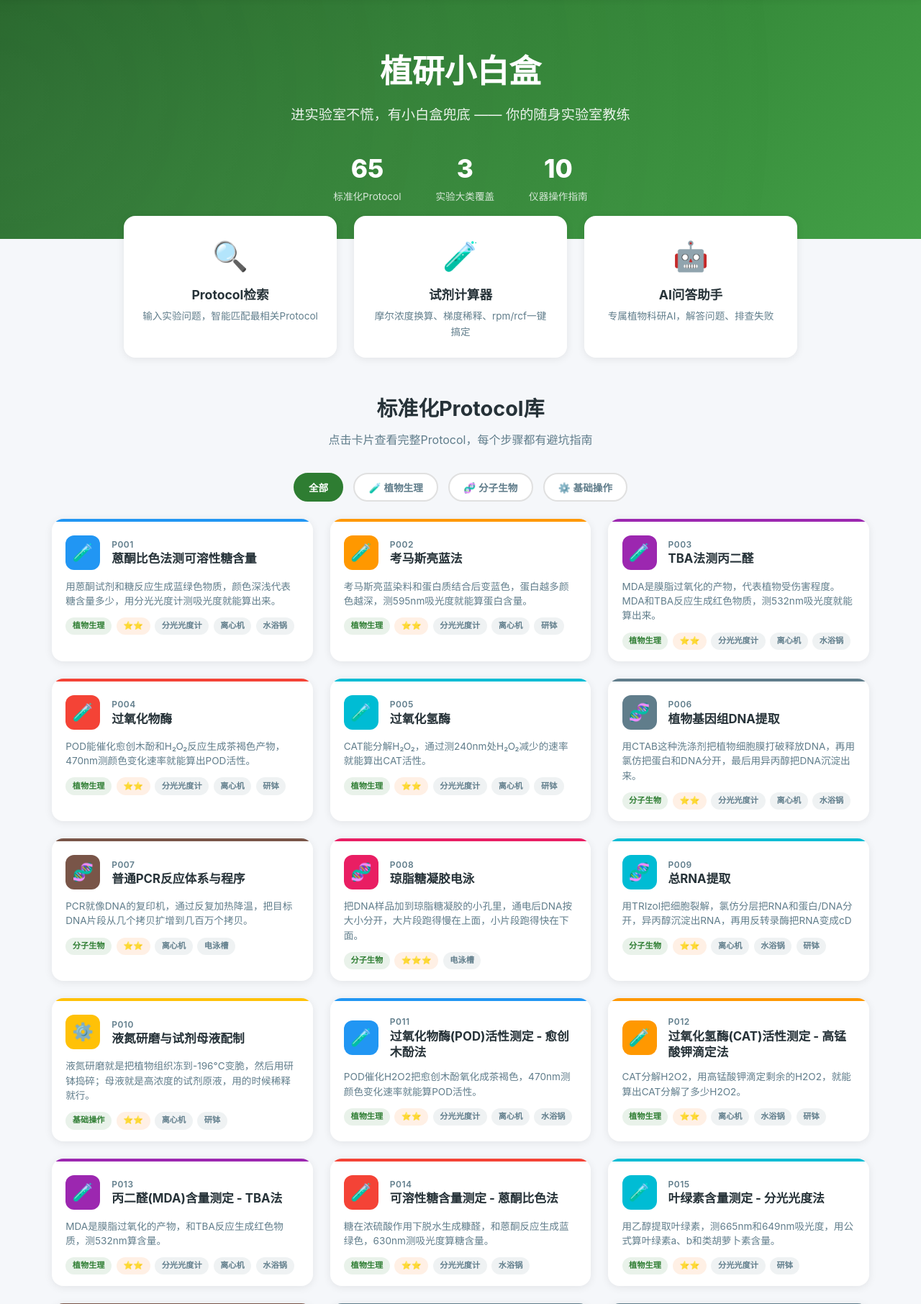
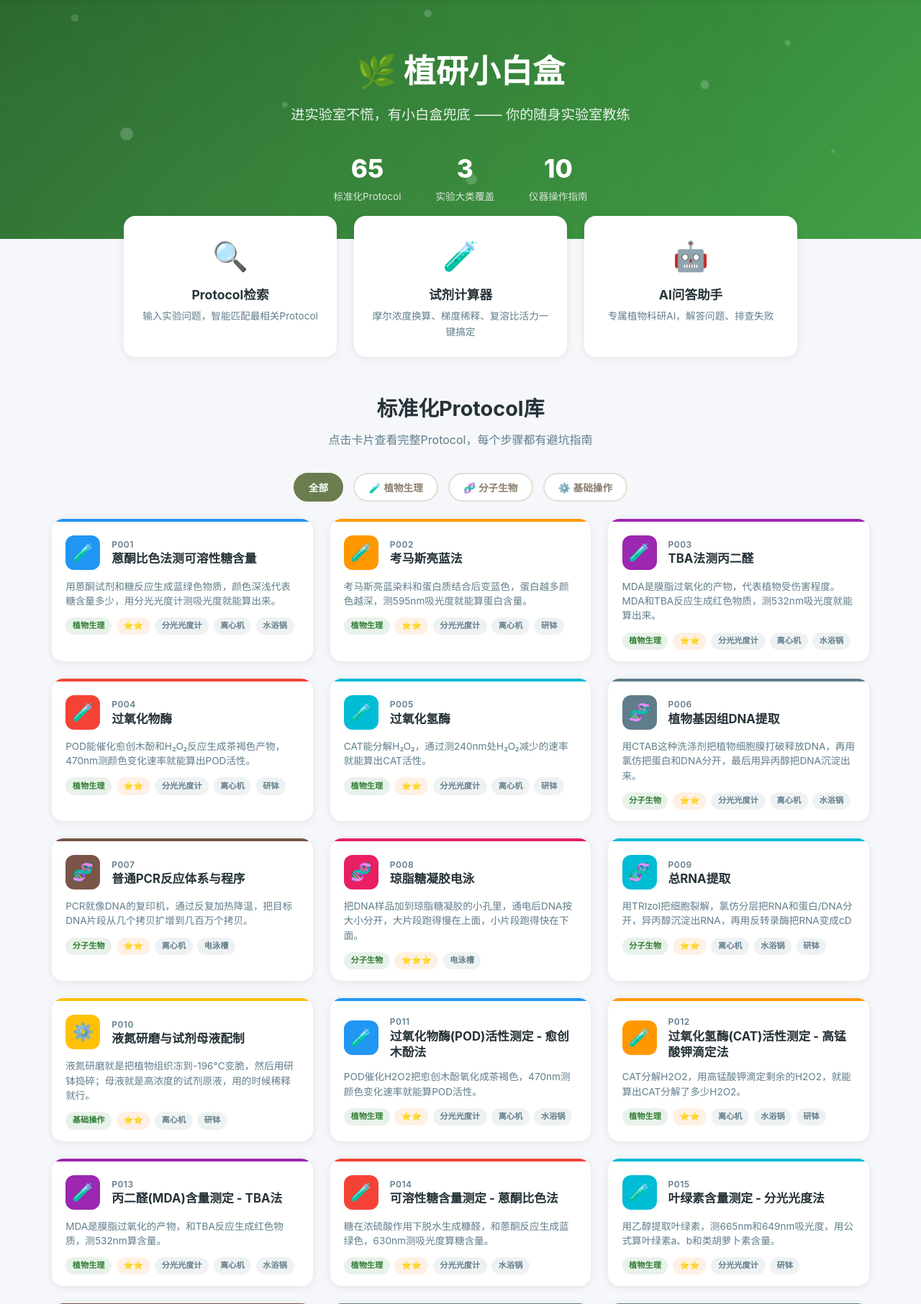
Before and after one commit to wjyxiaojiu-del/zhiyan-xiaobaihe-v2, a Flask app: page / in a window 1280 px wide. Shown: the part 64-1876 px from the top of the page at 72% size. Run offline with Flask 3, Linux system fonts and the light colour scheme.

Commit message:
chore: update templates/home.html

```diff
--- a/templates/home.html
+++ b/templates/home.html
@@ -4,7 +4,17 @@
 {% block content %}
 <!-- Hero区域 -->
 <section class="hero">
-    <h1>植研小白盒</h1>
+    <div class="hero-particles">
+        <div class="particle p1"></div>
+        <div class="particle p2"></div>
+        <div class="particle p3"></div>
+        <div class="particle p4"></div>
+        <div class="particle p5"></div>
+        <div class="particle p6"></div>
+        <div class="particle p7"></div>
+        <div class="particle p8"></div>
+    </div>
+    <h1>🌿 植研小白盒</h1>
     <p class="subtitle">进实验室不慌，有小白盒兜底 —— 你的随身实验室教练</p>
     <div class="stats">
         <div class="stat-item">
@@ -32,7 +42,7 @@
     <a href="/calculator" class="feature-card">
         <div class="icon">🧪</div>
         <h3>试剂计算器</h3>
-        <p>摩尔浓度换算、梯度稀释、rpm/rcf一键搞定</p>
+        <p>摩尔浓度换算、梯度稀释、复溶比活力一键搞定</p>
     </a>
     <a href="/ai" class="feature-card">
         <div class="icon">🤖</div>
@@ -83,7 +93,7 @@
 <style>
 .filter-btn {
     padding: 0.5rem 1.2rem;
-    border: 2px solid #E0E0E0;
+    border: 2px solid #E4DFD6;
     background: white;
     border-radius: 20px;
     font-size: 0.85rem;
@@ -91,10 +101,75 @@
     cursor: pointer;
     transition: all 0.3s;
     margin: 0 0.3rem;
-    color: #607D8B;
+    color: #8C7E6E;
 }
-.filter-btn:hover { border-color: #4CAF50; color: #2E7D32; }
-.filter-btn.active { border-color: #2E7D32; background: #2E7D32; color: white; }
+.filter-btn:hover { border-color: #8FA465; color: #6B7C4E; }
+.filter-btn.active { border-color: #6B7C4E; background: #6B7C4E; color: white; }
+
+/* 粒子 */
+.hero-particles {
+    position: absolute;
+    top: 0; left: 0; right: 0; bottom: 0;
+    pointer-events: none;
+    z-index: 0;
+}
+
+.particle {
+    position: absolute;
+    border-radius: 50%;
+    opacity: 0.15;
+    animation: particleFloat linear infinite;
+}
+
+.p1 { width: 12px; height: 12px; background: white; top: 15%; left: 8%; animation-duration: 12s; animation-delay: 0s; }
+.p2 { width: 8px; height: 8px; background: white; top: 25%; left: 85%; animation-duration: 15s; animation-delay: 1s; }
+.p3 { width: 15px; height: 15px; background: white; top: 60%; left: 12%; animation-duration: 18s; animation-delay: 2s; }
+.p4 { width: 6px; height: 6px; background: white; top: 70%; left: 90%; animation-duration: 10s; animation-delay: 0.5s; }
+.p5 { width: 10px; height: 10px; background: white; top: 40%; left: 75%; animation-duration: 14s; animation-delay: 3s; }
+.p6 { width: 14px; height: 14px; background: white; top: 80%; left: 50%; animation-duration: 16s; animation-delay: 1.5s; }
+.p7 { width: 9px; height: 9px; background: white; top: 10%; left: 45%; animation-duration: 11s; animation-delay: 4s; }
+.p8 { width: 7px; height: 7px; background: white; top: 50%; left: 30%; animation-duration: 13s; animation-delay: 2.5s; }
+
+@keyframes particleFloat {
+    0%   { transform: translate(0, 0) scale(1); opacity: 0.1; }
+    25%  { transform: translate(15px, -20px) scale(1.2); opacity: 0.2; }
+    50%  { transform: translate(-10px, -35px) scale(0.8); opacity: 0.15; }
+    75%  { transform: translate(20px, -15px) scale(1.1); opacity: 0.18; }
+    100% { transform: translate(0, 0) scale(1); opacity: 0.1; }
+}
+
+/* Protocol卡片交错入场动画 */
+.protocol-card {
+    animation: cardFadeIn 0.5s ease both;
+}
+.protocol-card:nth-child(1) { animation-delay: 0.05s; }
+.protocol-card:nth-child(2) { animation-delay: 0.08s; }
+.protocol-card:nth-child(3) { animation-delay: 0.11s; }
+.protocol-card:nth-child(4) { animation-delay: 0.14s; }
+.protocol-card:nth-child(5) { animation-delay: 0.17s; }
+.protocol-card:nth-child(6) { animation-delay: 0.20s; }
+.protocol-card:nth-child(7) { animation-delay: 0.23s; }
+.protocol-card:nth-child(8) { animation-delay: 0.26s; }
+.protocol-card:nth-child(9) { animation-delay: 0.29s; }
+.protocol-card:nth-child(10) { animation-delay: 0.32s; }
+
+@keyframes cardFadeIn {
+    from { opacity: 0; transform: translateY(20px); }
+    to   { opacity: 1; transform: translateY(0); }
+}
+
+/* 功能卡片入场 */
+.feature-card {
+    animation: featureFadeIn 0.5s ease both;
+}
+.feature-card:nth-child(1) { animation-delay: 0.35s; }
+.feature-card:nth-child(2) { animation-delay: 0.45s; }
+.feature-card:nth-child(3) { animation-delay: 0.55s; }
+
+@keyframes featureFadeIn {
+    from { opacity: 0; transform: translateY(16px) scale(0.96); }
+    to   { opacity: 1; transform: translateY(0) scale(1); }
+}
 </style>
 
 <script>
@@ -106,7 +181,7 @@ function filterCards(category) {
     cards.forEach(card => {
         if (category === 'all' || card.dataset.category === category) {
             card.style.display = 'block';
-            card.style.animation = 'fadeInUp 0.3s ease';
+            card.style.animation = 'cardFadeIn 0.3s ease';
         } else {
             card.style.display = 'none';
         }
```
